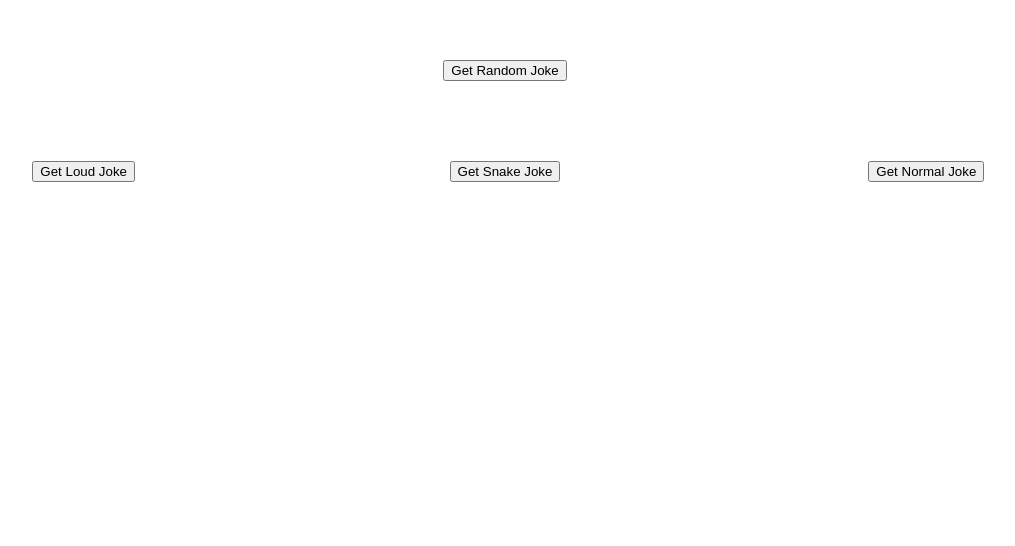
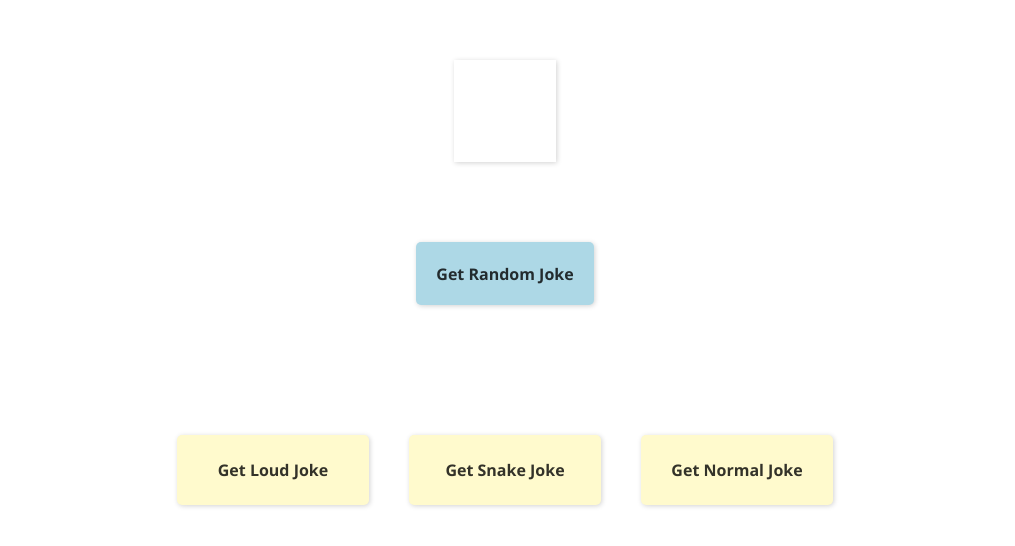
Before and after one commit to monicatamang/vueAxios, a Vue app: page / in a window 1280 px wide. Shown: the top 546 px of the page, without its empty margins (135-1150 px from the left). Built offline with nearby package versions, Linux system fonts and the light colour scheme.

Commit message:
Edited comments, styled the page

```diff
--- a/src/App.vue
+++ b/src/App.vue
@@ -30,7 +30,7 @@ export default {
 
 <style>
 #app {
-  font-family: Avenir, Helvetica, Arial, sans-serif;
+  font-family: 'Segoe UI', Tahoma, Geneva, Verdana, sans-serif;
   -webkit-font-smoothing: antialiased;
   -moz-osx-font-smoothing: grayscale;
   text-align: center;
@@ -38,14 +38,43 @@ export default {
   margin-top: 60px;
 }
 
+* {
+  margin: 0;
+  padding: 0;
+  max-width: 100vw;
+}
+
+section {
+  display: grid;
+  place-items: center;
+  row-gap: 50px;
+}
+
 article {
   display: grid;
   place-items: center;
   grid-template-columns: repeat(3, 1fr);
-  margin-top: 10vh;
+  column-gap: 40px;
 }
 
 button {
+  border-radius: 5px;
+  border: none;
+  font-family: 'Segoe UI', Tahoma, Geneva, Verdana, sans-serif;
+  background: lemonchiffon;
+  color: rgba(0, 0, 0, 0.8);
+  font-weight: bold;
+  margin-top: 10vh;
+  font-size: 1rem;
+  box-shadow: 1px 1px 5px lightgrey;
   cursor: pointer;
 }
+
+button:active {
+  box-shadow: none;
+}
+
+button:focus {
+  outline: none;
+}
 </style>
--- a/src/components/JokeButton.vue
+++ b/src/components/JokeButton.vue
@@ -13,18 +13,18 @@
     export default {
         name: "joke-button",
         methods: {
-            // Creating a function that calls the function fromthe mutations option in the store and updates the value of the joke in the store to the joke received by the API
+            // Creating a function that calls the function from the mutations option in the store and updates the value of the joke in the store as the joke received by the API
             updateJoke: function() {
                 this.$store.commit("updateRandomJoke");
             },
 
-            // Creating a function that calls the function from actions option in the store which configures and sends the axios request
+            // Creating a function that calls the function from actions option in the store which configures and sends the axios request when the button is clicked
             getAPIJoke: function() {
                 this.$store.dispatch("requestAPIJoke");
             }
         },
-        // Creating a function that returns the value of the joke from the store
         computed: {
+            // Creating a function that returns the value of the joke from the store
             getJokeFromStore: function() {
                 return this.$store.state.randomJoke;
             },
@@ -33,5 +33,22 @@
 </script>
 
 <style scoped>
+    div {
+        width: 80vw;
+        display: grid;
+        place-items: center;
+    }
 
+    h1 {
+        box-shadow: 1px 1px 5px lightgrey;
+        padding: 5%;
+    }
+
+    button {
+        background: lightblue;
+        font-weight: bold;
+        margin-top: 10vh;
+        font-size: 1rem;
+        padding: 2%;
+    }
 </style>
--- a/src/components/LoudJoke.vue
+++ b/src/components/LoudJoke.vue
@@ -9,7 +9,8 @@
     export default {
         name: "loud-joke",
         methods: {
-            // Creating a function that changes the value of the joke in the store to be all caps and calling the function in the mutations option from the store and passes the joke in all capital letters as an argument so that it can be updated to the store
+            // Creating a function that changes the value of the joke in the store to be all capital letters, calling the updateRandomJoke function and passing the joke as argument in all capital letters to the function so that it can be updated to the store
+            // To ensure the joke is updated to the correct format, i.e., in all capital letters, if the joke was previously updated to snake casing or normal text, the underscores will be removed in the joke and all letters will be set to upper case
             makeJokeInAllCaps: function() {
                 let jokeFromStore = this.$store.state.randomJoke;
                 let jokeFromStoreInCaps = jokeFromStore.replaceAll("_", " ").toUpperCase();
@@ -20,5 +21,8 @@
 </script>
 
 <style scoped>
-
+    button {
+        padding: 3vh;
+        width: 15vw;
+    }
 </style>
--- a/src/components/NormalJoke.vue
+++ b/src/components/NormalJoke.vue
@@ -9,7 +9,7 @@
     export default {
         name: "normal-joke",
         methods: {
-            // Creating a function that capitalizes the first letter of the joke and calls the function in the mutation options from the store and passes the modified value of the joke as an argument so that it can be updated to the store
+            // Creating a function that capitalizes the first letter of the joke, calling the updateRandomJoke function and passing the modified value of the joke as an argument to the updateRandomJoke function so that it can be updated to the store
             capitalizeFirstLetter: function(lowerCaseJoke) {
                 let capitalLetter = lowerCaseJoke.charAt(0).toUpperCase();
                 let lowerCaseLetter = lowerCaseJoke.charAt(0);
@@ -18,6 +18,7 @@
             },
 
             // Creating a function that changes the value of the joke in the store to be normal, lower case lettering and calling the function to change the first letter in the joke to be capitalized
+            // To ensure the joke is updated to the correct format, i.e., normal text, if the joke was previously updated to snake casing or upper case letters, the underscores will be removed in the joke and all letters will be set to lower case
             makeJokeInNormalText: function() {
                 let jokeFromStore = this.$store.state.randomJoke;
                 let jokeFromStoreInNormalText = jokeFromStore.replaceAll("_", " ").toLowerCase();
@@ -28,5 +29,8 @@
 </script>
 
 <style scoped>
-
+    button {
+        padding: 3vh;
+        width: 15vw;
+    }
 </style>
--- a/src/components/SnakeJoke.vue
+++ b/src/components/SnakeJoke.vue
@@ -9,7 +9,7 @@
     export default {
         name: "snake-joke",
         methods: {
-            // Creating a function that capitalizes the first letter of the joke and calls the function in the mutation options from the store and passes the modified value of the joke as an argument so that it can be updated to the store
+            // Creating a function that capitalizes the first letter of the joke, calling the updateRandomJoke function and passing the modified value of the joke as an argument to the updateRandomJoke function so that it can be updated to the store
             capitalizeFirstLetter: function(lowerCaseJoke) {
                 let capitalLetter = lowerCaseJoke.charAt(0).toUpperCase();
                 let lowerCaseLetter = lowerCaseJoke.charAt(0);
@@ -17,7 +17,8 @@
                 this.$store.commit("updateRandomJoke", capitalizedSnakeJoke);
             },
 
-            // Creating a function that changes the value of the joke in the store to be lower case letter and snake casing and calling the function to change the first letter in the joke to be capitalized
+            // Creating a function that changes the value of the joke in the store to be all lower case lettering and snake casing and calling the function to change the first letter in the joke to be capitalized
+            // To ensure the joke is updated to the correct format, i.e., snake casing, if the joke was previously updated to upper case letters or normal text, underscores will be added in the joke and all letters will be lower case
             makeJokeIntoSnakeCase: function() {
                 let jokeFromStore = this.$store.state.randomJoke;
                 let jokeFromStoreInSnakeCase = jokeFromStore.replaceAll(" ", "_").toLowerCase();
@@ -28,5 +29,8 @@
 </script>
 
 <style scoped>
-
+    button {
+        padding: 3vh;
+        width: 15vw;
+    }
 </style>
```
Also changed, not shown: src/store/index.js (+3 -5 lines).
